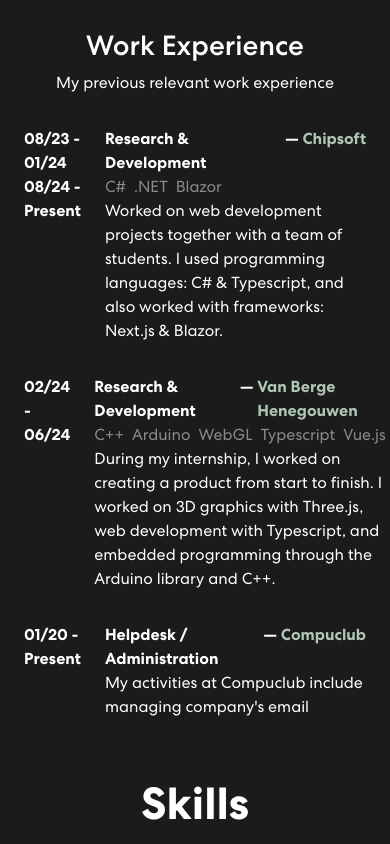
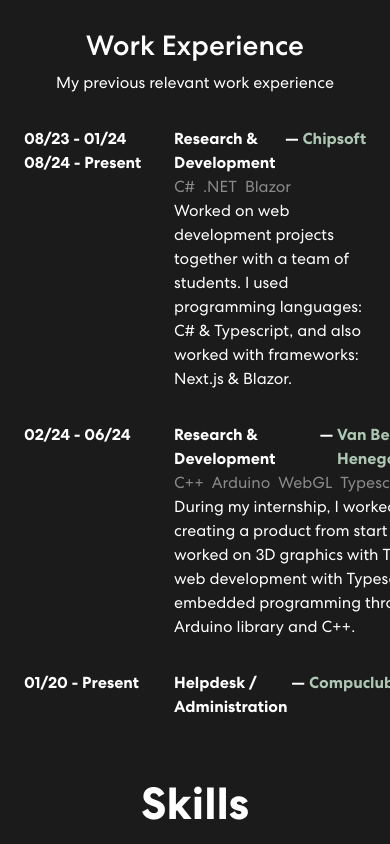
Before and after one commit to MelvinQM/portfolio-website, a React (Vite) app in the folder my-portfolio/: page / in a window 390 px wide. Shown: the part 920-1764 px from the top of the page. Built offline with nearby package versions, Linux system fonts and the light colour scheme.

Commit message:
fixed date responsiveness

```diff
--- a/my-portfolio/src/components/About.tsx
+++ b/my-portfolio/src/components/About.tsx
@@ -58,10 +58,10 @@ const About = () => {
             <p>My previous relevant work experience</p>
             <div className="experiences-container">
               {workExperience.slice().sort((x, y) => x.order - y.order).map(x => (
-                <Container className='experience' key={x.order}>
-                  <div className='w-25'>
+                <Container className='experience d-flex' key={x.order}>
+                  <div className='flex-shrink-0' style={{ width: '150px' }}>
                     {Array.isArray(x.date) ? (
-                      <div className='d-flex flex-column'>
+                      <div className='d-flex flex-column' >
                         {x.date.map((date, index) => (
                           <div className='me-4 fw-bold' key={index}>{date}</div>
                         ))}
@@ -77,7 +77,7 @@ const About = () => {
                     <div className='experience-skills'>
                       {x.skills.map((skill) => (<div className='me-2'>{skill}</div>))}
                     </div>
-                    <div className='text-start '>{x.description}</div>
+                    <div className='text-start'>{x.description}</div>
                   </div>
                 </Container>
               ))}
```
